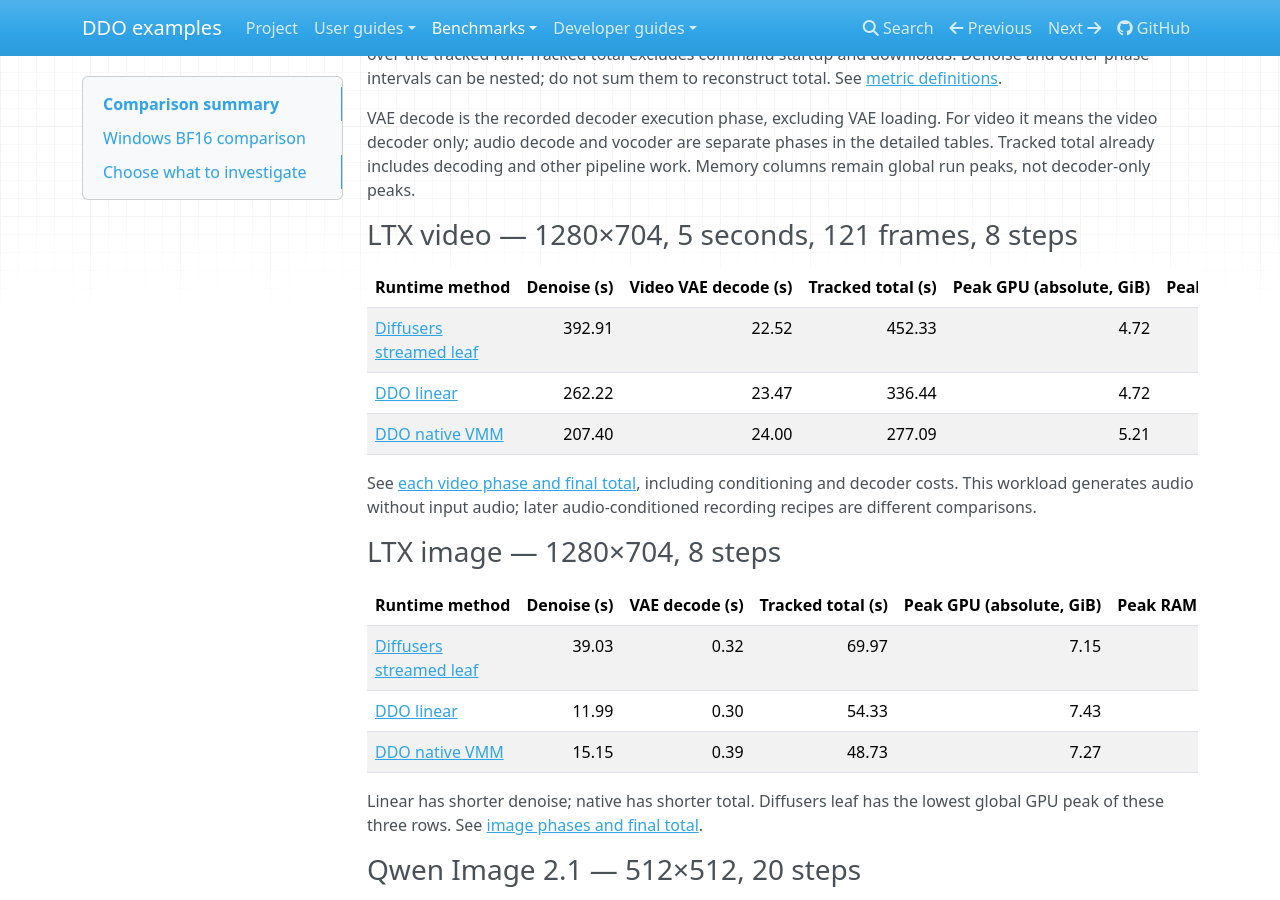
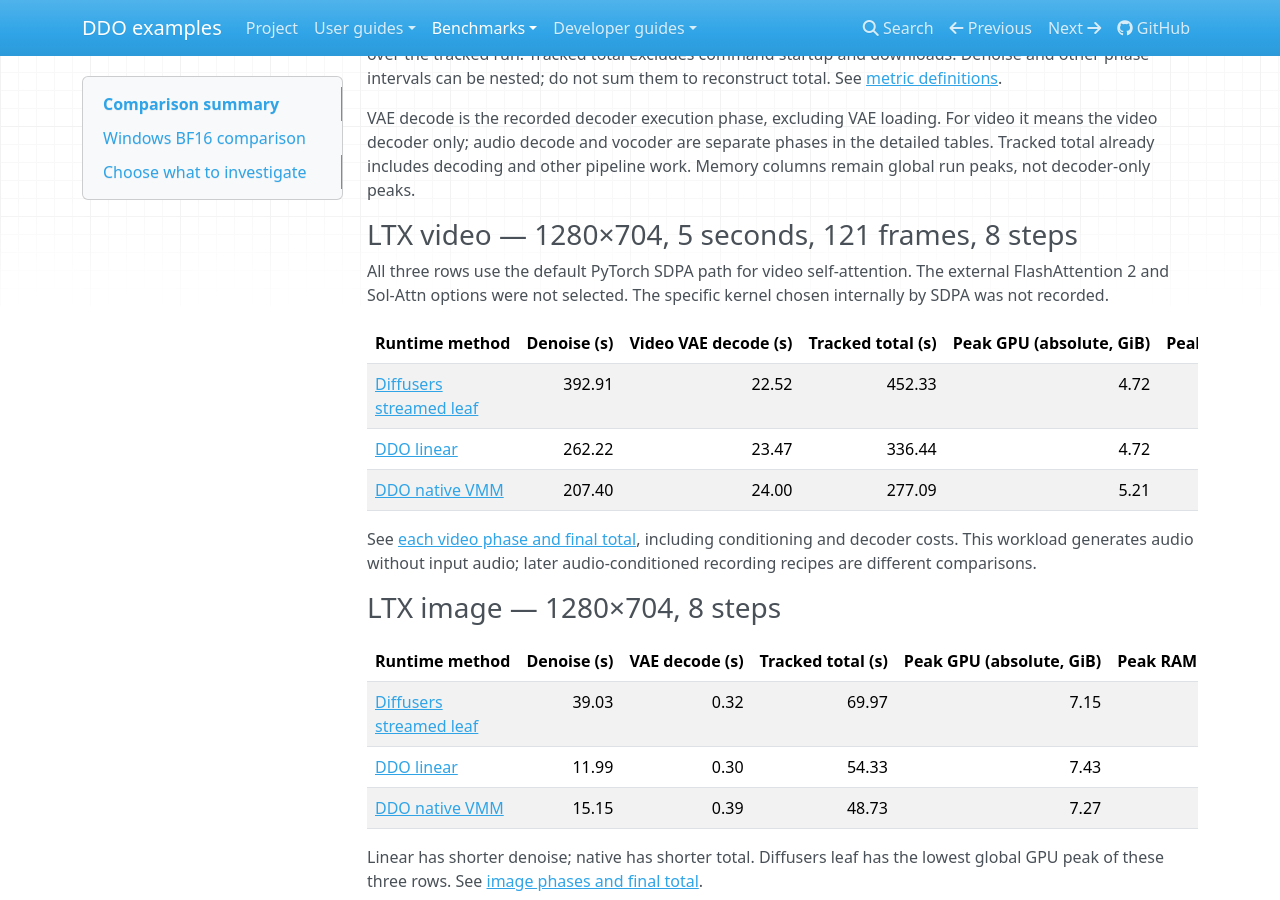
Before and after one commit to DEVAIEXP/ddo-examples, an MkDocs documentation site: the page built from docs/benchmarks/summary.md, in a window 1280 px wide and 900 px high, scrolled down 379 px. Built offline with MkDocs 1.6.1, drawn with Linux system fonts in a browser that asks for light colours.

Commit message:
Clarify SDPA scope in LTX video benchmarks

```diff
--- a/docs/benchmarks/summary.md
+++ b/docs/benchmarks/summary.md
@@ -24,6 +24,10 @@ phases in the detailed tables. Tracked total already includes decoding and other
 pipeline work. Memory columns remain global run peaks, not decoder-only peaks.
 
 ### LTX video — 1280×704, 5 seconds, 121 frames, 8 steps
+
+All three rows use the default PyTorch SDPA path for video self-attention.
+The external FlashAttention 2 and Sol-Attn options were not selected. The
+specific kernel chosen internally by SDPA was not recorded.
 
 | Runtime method | Denoise (s) | Video VAE decode (s) | Tracked total (s) | Peak GPU (absolute, GiB) | Peak RAM (RSS, GiB) |
 | --- | ---: | ---: | ---: | ---: | ---: |
```
Also changed, not shown: docs/benchmarks/ltx23-video.md (+4 -0 lines).
